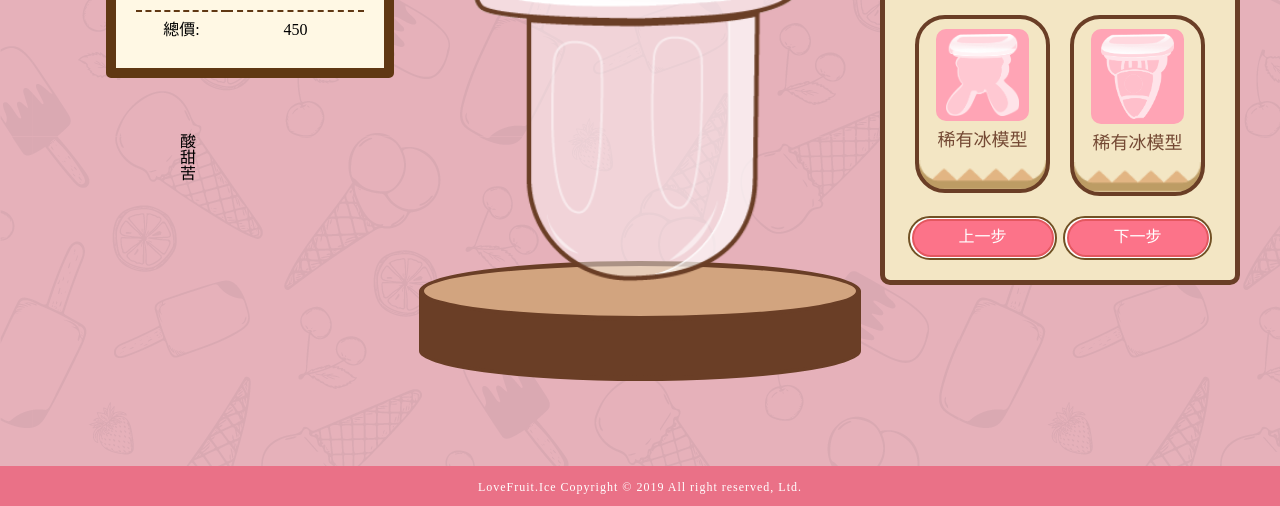
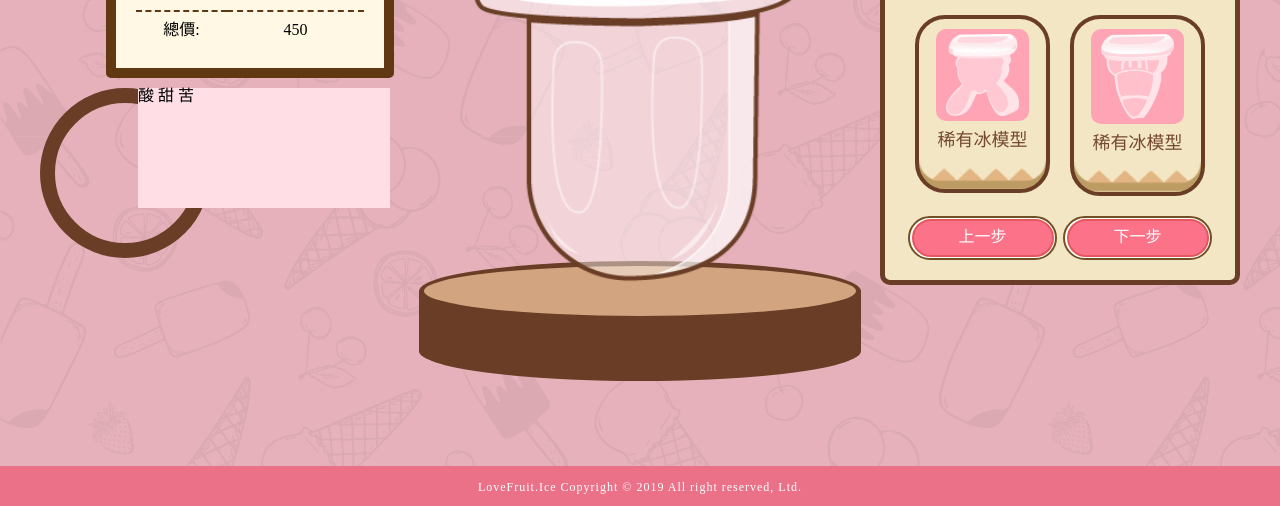
Before and after one commit to connectshark/Love-Fruit, a PHP site: page /custom.html in a window 1280 px wide. Shown: the part 431-937 px from the top of the page. Run offline with PHP 8.4, Linux system fonts and the light colour scheme; some web fonts are replaced.

Commit message:
進度條和表情尚未OK

```diff
--- a/css/custom.css
+++ b/css/custom.css
@@ -163,20 +163,22 @@ img{
 /*表情*/
 .mood{
 	width: 100%;
-	display: flex;
-	flex-flow: row nowrap;
-	align-items: center;
+}
+.face{
+	float: left;
+}
+.progress{
+	height: 120px;
+	width: 70%;
+	float: left;
+	margin-left: -20%;
+	background-color: #ffdee6;
 }
 #mood{
 	vertical-align: middle;
+	border: 15px solid #6a3e26;
+	border-radius: 50%;
 }
-.progress{
-}
-.category{
-	display: flex;
-	flex-flow: column nowrap;
-}
-
 
 
 
```
